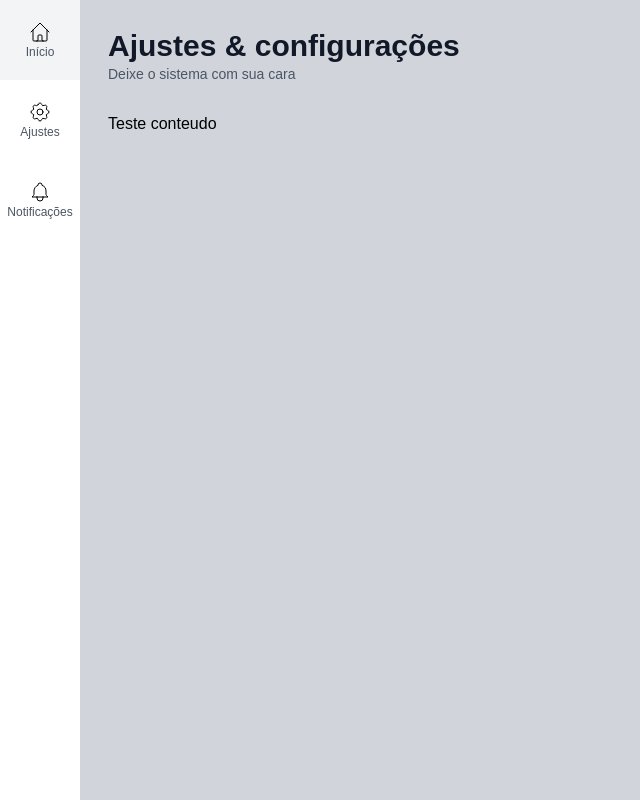
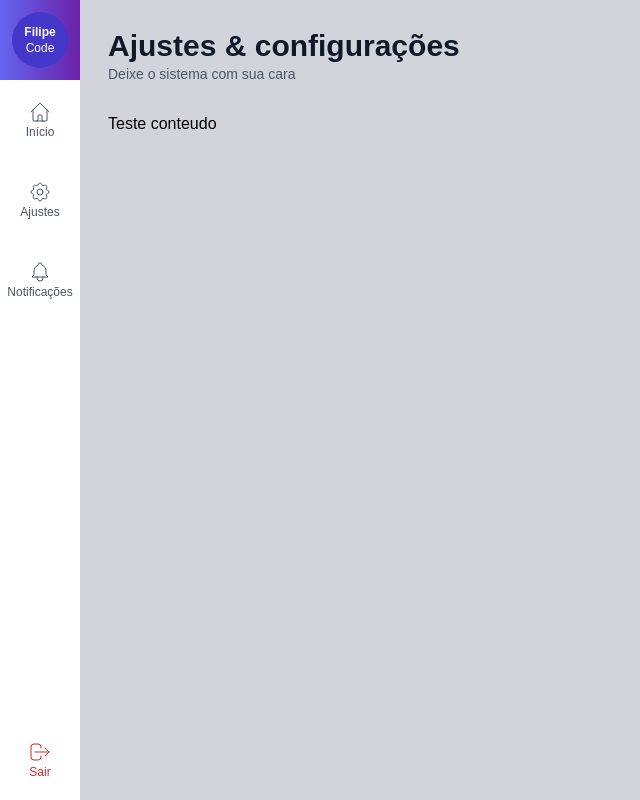
Before and after one commit to fcventura02/painel-admin, a Next.js app: page /ajustes in a window 1280 px wide. Shown: the whole page, without its empty margins (0-640 px from the left). Built offline with nearby package versions, Linux system fonts and the light colour scheme.

Commit message:
Updated menu lateral

```diff
--- a/src/components/icons/index.tsx
+++ b/src/components/icons/index.tsx
@@ -55,3 +55,20 @@ export const IconNotification = (
     />
   </svg>
 );
+
+export const IconLogout = (
+  <svg
+    xmlns="http://www.w3.org/2000/svg"
+    className="h-6 w-6"
+    fill="none"
+    viewBox="0 0 24 24"
+    stroke="currentColor"
+  >
+    <path
+      strokeLinecap="round"
+      strokeLinejoin="round"
+      strokeWidth={1}
+      d="M17 16l4-4m0 0l-4-4m4 4H7m6 4v1a3 3 0 01-3 3H6a3 3 0 01-3-3V7a3 3 0 013-3h4a3 3 0 013 3v1"
+    />
+  </svg>
+);
--- /dev/null
+++ b/src/components/template/Logo.tsx
@@ -0,0 +1,26 @@
+export default function Logo() {
+  return (
+    <div
+      className={`
+        flex flex-col items-center justify-center
+            h-14 w-14 bg-indigo-700 rounded-full
+        `}
+    >
+        <span
+          className={`
+            text-xs font-black
+            text-center text-white
+        `}
+        >
+          Filipe
+        </span>
+        <span
+          className={`
+            text-xs font-light text-white
+        `}
+        >
+          Code
+        </span>
+    </div>
+  );
+}
--- a/src/components/template/MenuItem.tsx
+++ b/src/components/template/MenuItem.tsx
@@ -1,35 +1,43 @@
 import Link from "next/link";
 
 interface IMenuItem {
-  url: string;
   texto: string;
   icon: any;
+  url?: string;
+  className?: string;
+  onClick?: (e: any) => void;
 }
 
-export default function MenuItem({ url, texto, icon }: IMenuItem) {
+export default function MenuItem({ url, texto, icon, className, onClick }: IMenuItem) {
+  function renderLink() {
     return (
-    <li
-      className={`
-    hover:bg-gray-100
-  `}
-    >
-      <Link href={url}>
       <a
         className={`
         flex flex-col justify-center items-center
-        h-20 w-20
+        h-20 w-20 text-gray-600 ${className}
         `}
       >
         {icon}
         <span
           className={`
-        text-xs font-light text-gray-600
+        text-xs font-light
         `}
         >
           {texto}
         </span>
       </a>
-      </Link>
+    );
+  }
+
+  return (
+    <li
+      onClick={onClick}
+      className={`
+      cursor-pointer
+    hover:bg-gray-100
+  `}
+    >
+      {url ? <Link href={url}>{renderLink()}</Link> : renderLink()}
     </li>
   );
 }
--- a/src/components/template/MenuLateral.tsx
+++ b/src/components/template/MenuLateral.tsx
@@ -1,15 +1,41 @@
-import { IconHome, IconNotification, IconSettings } from "../icons";
+import { IconHome, IconLogout, IconNotification, IconSettings } from "../icons";
+import Logo from "./Logo";
 import MenuItem from "./MenuItem";
 
 interface IMenuLateral {}
 
 export default function MenuLateral(props: IMenuLateral) {
   return (
-    <aside>
-      <ul>
+    <aside
+      className={`
+    flex flex-col
+  `}
+    >
+      <div
+        className={`
+        flex flex-col items-center justify-center
+        bg-gradient-to-r from-indigo-500 to-purple-800
+        h-20 w-20
+      `}
+      >
+        <Logo />
+      </div>
+      <ul className={`flex-grow`}>
         <MenuItem url="/" texto="Início" icon={IconHome} />
         <MenuItem url="/ajustes" texto="Ajustes" icon={IconSettings} />
-        <MenuItem url="/notificacoes" texto="Notificações" icon={IconNotification} />
+        <MenuItem
+          url="/notificacoes"
+          texto="Notificações"
+          icon={IconNotification}
+        />
+      </ul>
+      <ul>
+        <MenuItem
+          onClick={() => console.log("Saindo")}
+          texto="Sair"
+          className="text-red-600 hover:bg-red-600 hover:text-white"
+          icon={IconLogout}
+        />
       </ul>
     </aside>
   );
```
Lines whose indentation alone changed are shown as unchanged.
